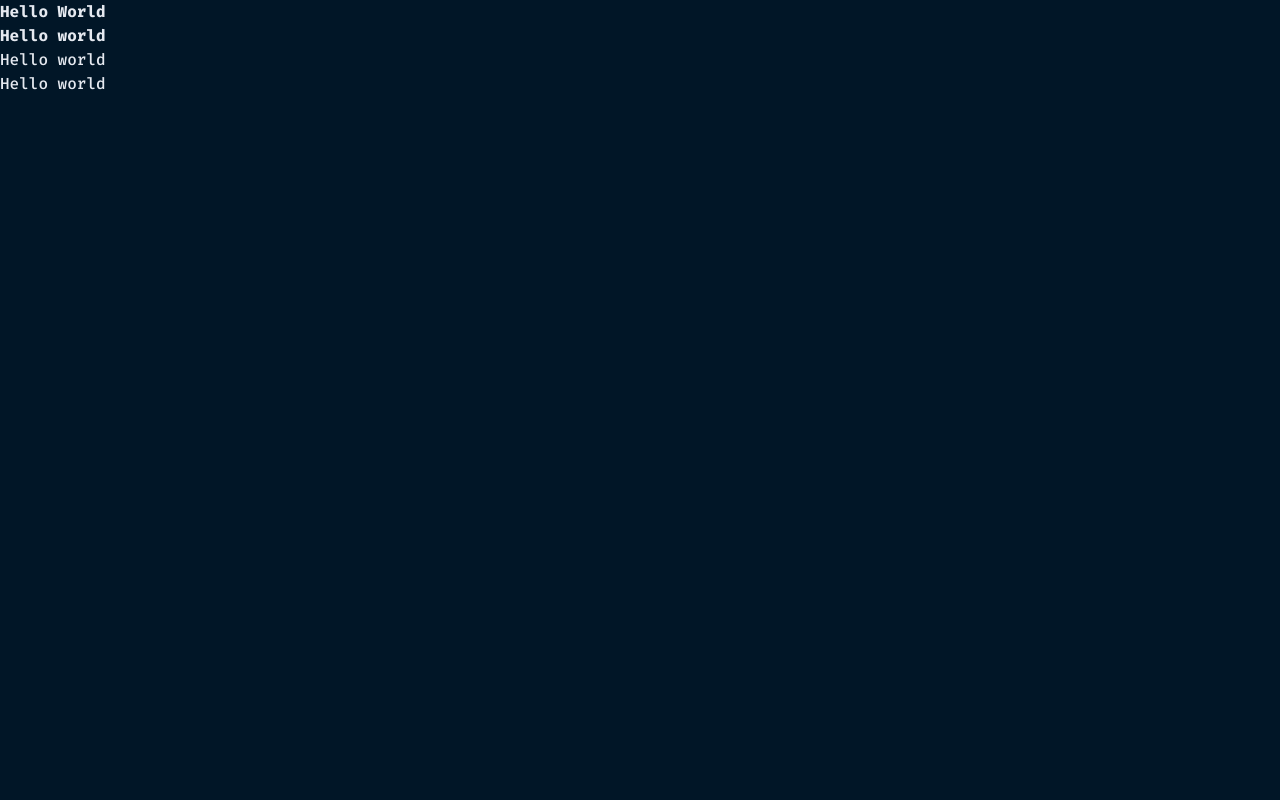
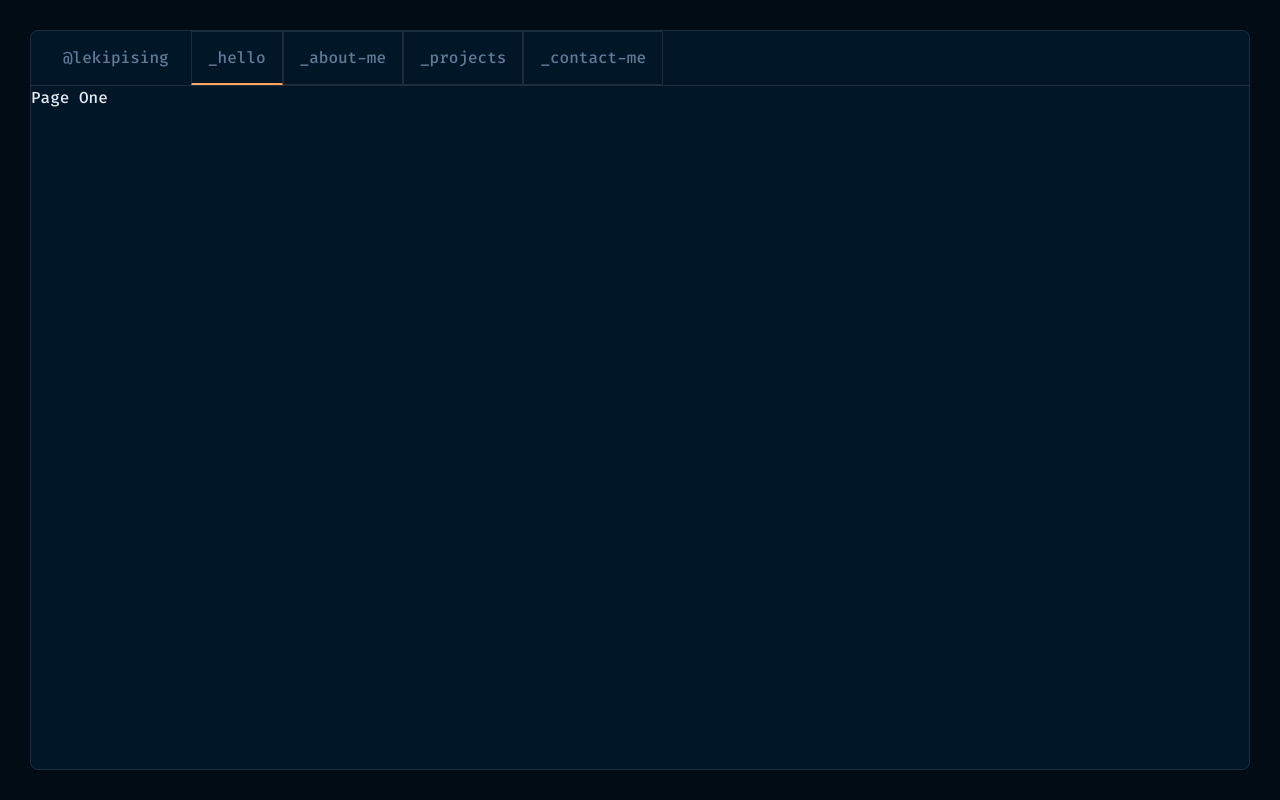
Before and after one commit to lightbulb-agency/luxuereal-lightbulb, a Next.js app: page / in a window 1280 px wide. Built offline with nearby package versions, Linux system fonts and the light colour scheme.

Commit message:
feat: create base layout and navigation

```diff
--- /dev/null
+++ b/components/common/layout.tsx
@@ -0,0 +1,29 @@
+import React from "react";
+import NavBar from "./navbar";
+
+export default function MainLayout({
+  showFooter,
+  currentPage,
+  children,
+}: {
+  showFooter?: boolean;
+  children: React.ReactNode;
+  currentPage: string;
+}) {
+  return (
+    <section
+      id={currentPage}
+      className="min-w-screen h-screen min-h-screen w-screen snap-start snap-always md:p-[30px] p-[5px]"
+    >
+      <section className="h-full w-full rounded-[8px] border-[1px] border-gray-200 bg-dark-200">
+        {/* nav */}
+        <NavBar activeLink={currentPage} />
+        {/* main start */}
+        {children}
+        {/* main end */}
+        {/* footer */}
+        {showFooter && <footer></footer>}
+      </section>
+    </section>
+  );
+}
--- /dev/null
+++ b/components/common/navbar.tsx
@@ -0,0 +1,45 @@
+import Link from "next/link";
+import React from "react";
+
+export default function NavBar({ activeLink }: { activeLink: string }) {
+  return (
+    <nav className="flex h-[55px] items-center border-b-[1px] border-gray-200 md:pl-8 pl-2 text-gray-100">
+      <div className="md:w-[10vw]">
+        <Link href="/">
+          <a className="transition-all duration-150 ease-in hover:text-yellow">
+            @lekipising
+          </a>
+        </Link>
+      </div>
+      <div className="hidden h-full items-center md:flex">
+        <OneNavItem text="_hello" isActive={activeLink === "_hello"} />
+        <OneNavItem text="_about-me" isActive={activeLink === "_about-me"} />
+        <OneNavItem text="_projects" isActive={activeLink === "_projects"} />
+        <OneNavItem
+          text="_contact-me"
+          isActive={activeLink === "_contact-me"}
+        />
+      </div>
+    </nav>
+  );
+}
+
+function OneNavItem({ text, isActive }: { text: string; isActive: boolean }) {
+  const scrollIntoId = (id: string) => {
+    const element = document.getElementById(id);
+    if (element) {
+      element.scrollIntoView({ behavior: "smooth" });
+    }
+  };
+  return (
+    <div
+      role="link"
+      onClick={() => scrollIntoId(text)}
+      className={`flex h-full cursor-pointer items-center justify-center border-[0.5px]  border-gray-200  px-4 transition-all duration-150 ease-in hover:text-yellow ${
+        isActive && "border-b-[2px] border-b-yellow"
+      }`}
+    >
+      {text}
+    </div>
+  );
+}
--- a/pages/index.tsx
+++ b/pages/index.tsx
@@ -1,12 +1,21 @@
 import React from "react";
+import MainLayout from "../components/common/layout";
 
 export default function Home() {
   return (
-    <div className="">
-      <h1 className="font-bold">Hello World</h1>
-      <h1 className="font-semibold">Hello world</h1>
-      <h1 className="font-medium">Hello world</h1>
-      <h1>Hello world</h1>
-    </div>
+    <main className="no-scrollbar h-screen w-screen snap-y snap-mandatory overflow-y-scroll">
+      <MainLayout currentPage="_hello">
+        <h1>Page One</h1>
+      </MainLayout>
+      <MainLayout currentPage="_about-me">
+        <h1>Page Two</h1>
+      </MainLayout>
+      <MainLayout currentPage="_projects">
+        <h1>Page Three</h1>
+      </MainLayout>
+      <MainLayout currentPage="_contact-me">
+        <h1>Page Four</h1>
+      </MainLayout>
+    </main>
   );
 }
--- a/styles/index.css
+++ b/styles/index.css
@@ -43,6 +43,21 @@ body {
     -webkit-tap-highlight-color: transparent;
     -webkit-backface-visibility: hidden;
     backface-visibility: hidden;
-    background-color: #011627;
+    background-color: #010C15;
     color: #E5E9F0;
 }
+
+.no-scroll-bar {
+    scrollbar-width: none;
+}
+
+.no-scrollbar::-webkit-scrollbar {
+    display: none;
+}
+
+.no-scrollbar {
+    -ms-overflow-style: none;
+    /* IE and Edge */
+    scrollbar-width: none;
+    /* Firefox */
+}
--- a/tailwind.config.js
+++ b/tailwind.config.js
@@ -10,9 +10,9 @@ module.exports = {
       colors: {
         white: "##E5E9F0",
         purple: { light: "#4D5BCE", heavy: "#5565E8" },
-        gray: "#607B96",
+        gray: { 100: "#607B96", 200: "#1E2D3D" },
         yellow: "#FEA55F",
-        dark: "#1C2B3A",
+        dark: { 100: "#1C2B3A", 200: "#011627" },
       },
     },
   },
```
